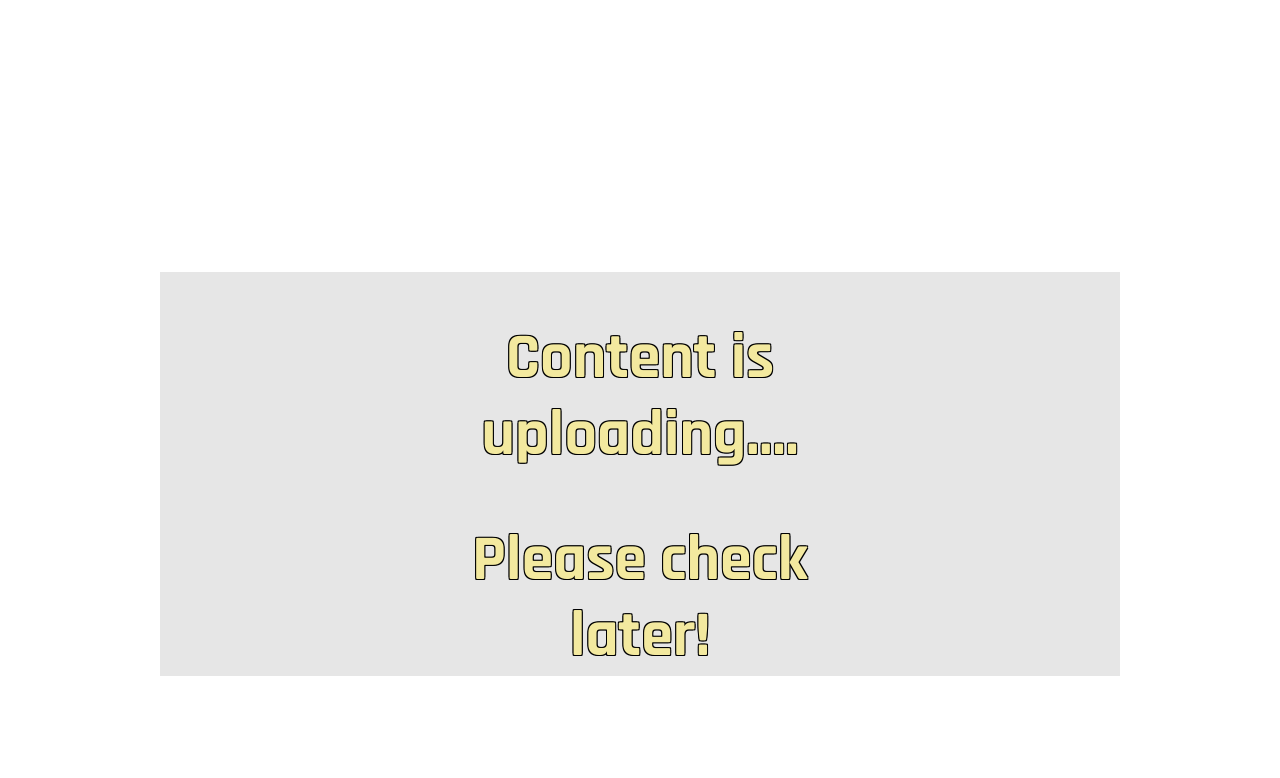
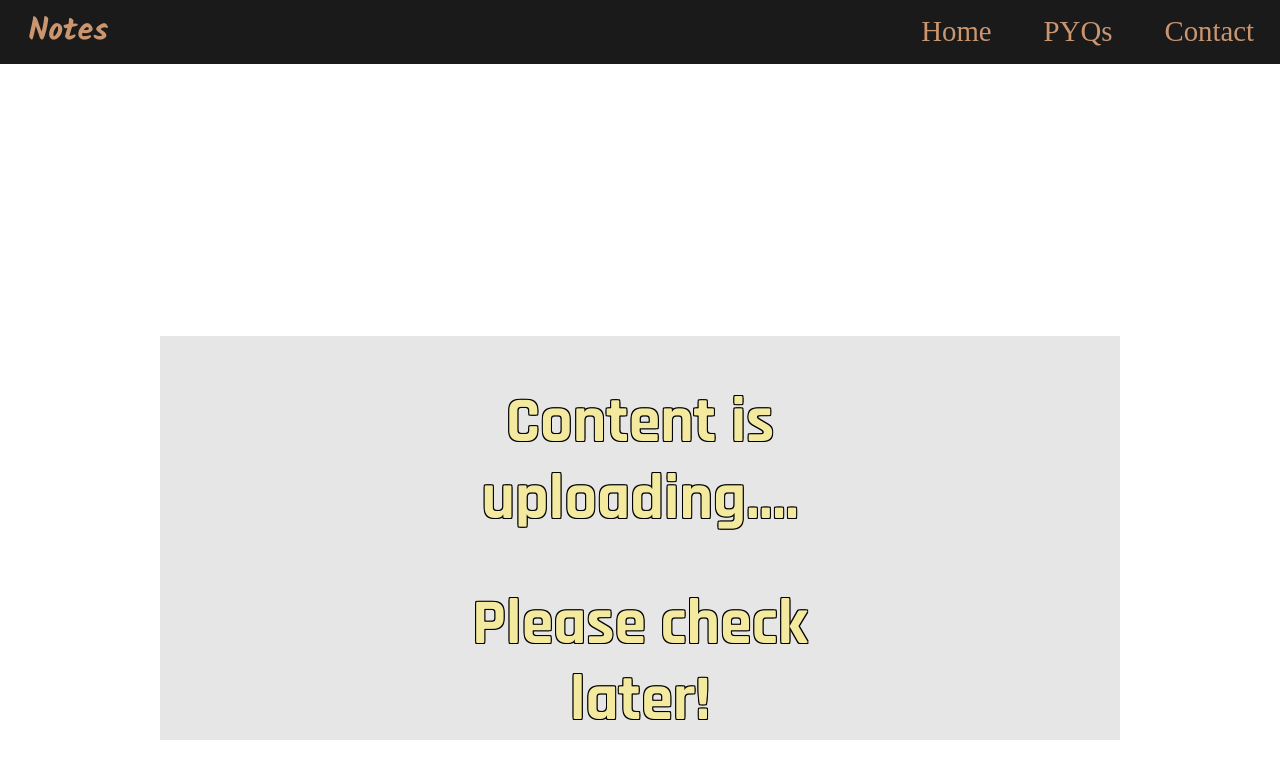
Before and after one commit to Pmaheshwari11/VITB_Student_zone, a plain HTML site: page Notes.html in a window 1280 px wide. Drawn offline with nearby package versions, Linux system fonts and the light colour scheme; a web font is replaced by a local one.

Commit message:
Update Notes.html

```diff
--- a/Notes.html
+++ b/Notes.html
@@ -20,7 +20,7 @@
 </head>
 
 <body>
-    <!-- <nav class="navbar navbar-expand-lg other">
+   <nav class="navbar navbar-expand-lg other">
       <a class="navbar-brand nav-hover" href=""><img src=""> Notes</a>
       <button class="navbar-toggler" type="button" data-toggle="collapse" data-target="#navbarSupportedContent" aria-controls="navbarSupportedContent" aria-expanded="false" aria-label="Toggle navigation">
       <span class="navbar-toggler-icon"></span>
@@ -40,7 +40,7 @@
       </div>
     </nav>
 
-    <section id="Content">
+      <!--  <section id="Content">
 
 
       <div class="row">
```
